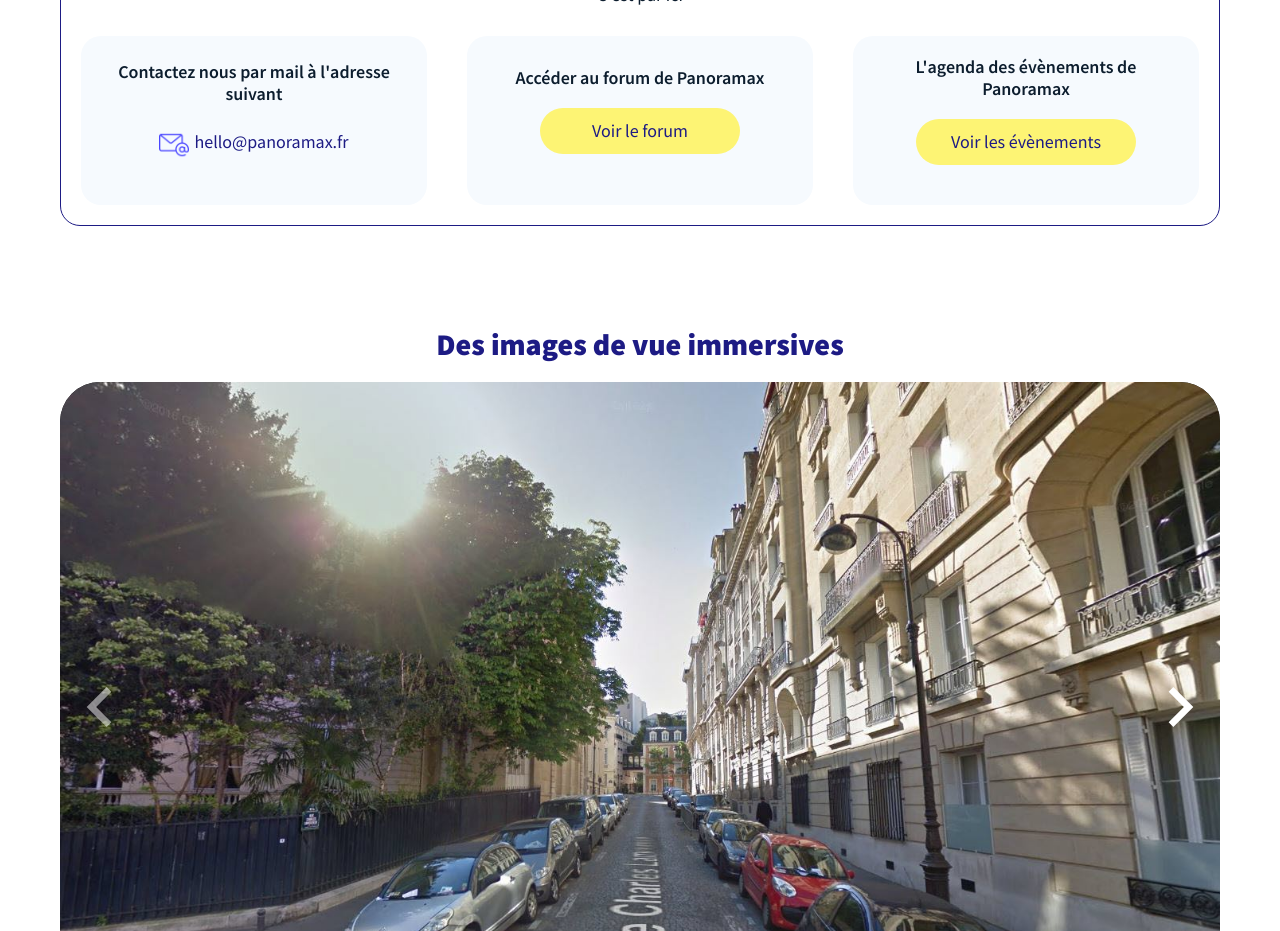
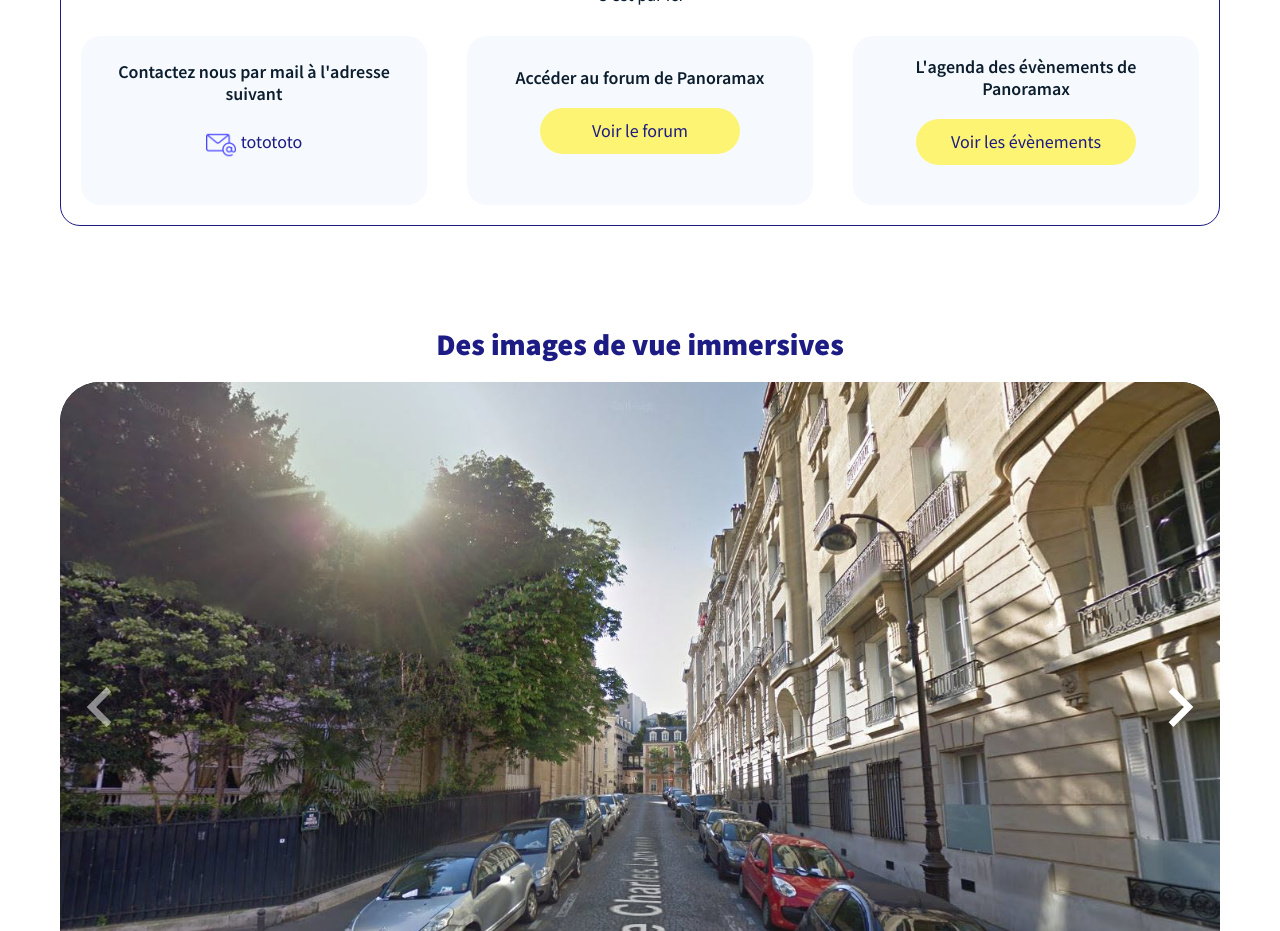
Before and after one commit to panoramax-project/panoramax-website, a Vue app: page / in a window 1280 px wide. Shown: the part 1220-2151 px from the top of the page. Built offline with nearby package versions, Linux system fonts and the light colour scheme.

Commit message:
fix error

```diff
--- a/src/main.ts
+++ b/src/main.ts
@@ -82,8 +82,8 @@ const messages = {
           "Vous souhaitez vous tenir infromé ou participer au projet Panoramax ? C'est par ici",
         joinUsLink: {
           title: "Contactez nous par mail à l'adresse suivant",
-          text: 'hello@panoramax.fr',
-          url: 'hello@panoramax.fr'
+          text: 'totototo',
+          url: 'totototo'
         },
         joinUsButton_1: {
           title: 'Accéder au forum de Panoramax',
```
Also changed, not shown: 1 other file (tests, documents, lock files or other folders).
